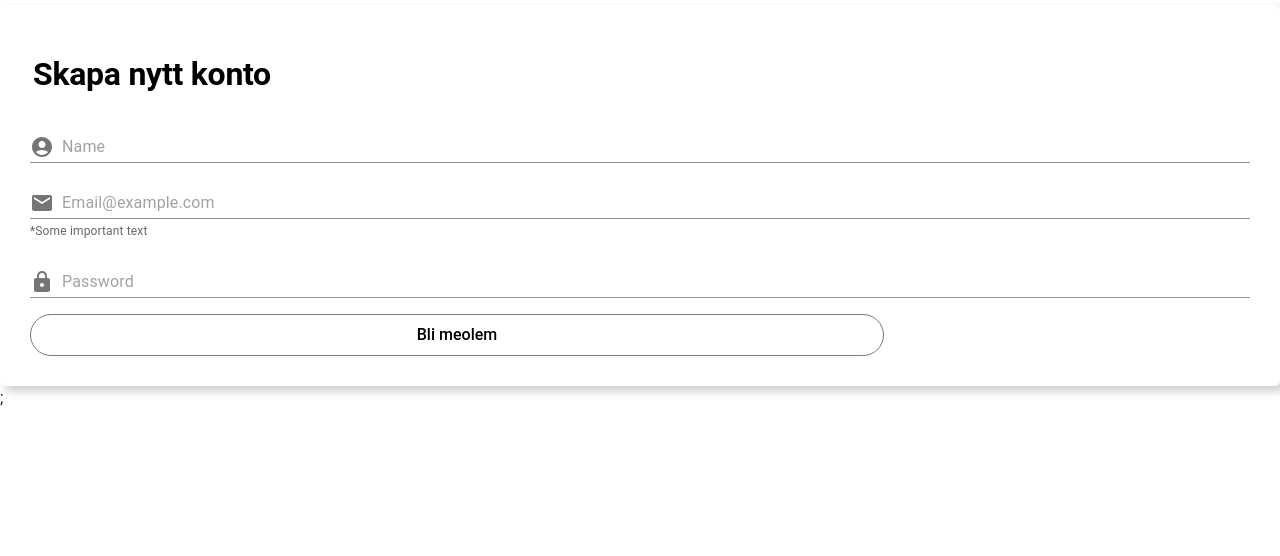
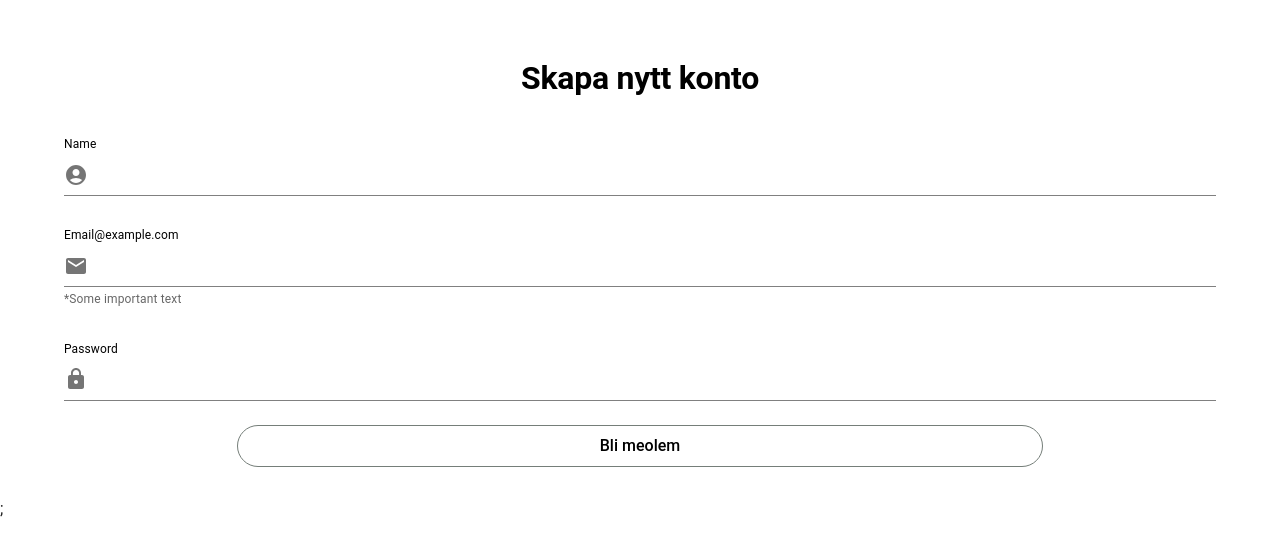
Before and after one commit to FyndBox/fynd-box, a React (Vite) app in the folder fyndbox-frontend/: page / in a window 1280 px wide. Shown: the top 556 px of the page. Built offline with nearby package versions, Linux system fonts and the light colour scheme.

Commit message:
TextField changes

```diff
--- a/fyndbox-frontend/src/pages/SignupPage/SignupPage.tsx
+++ b/fyndbox-frontend/src/pages/SignupPage/SignupPage.tsx
@@ -1,5 +1,5 @@
 import './SignupPageStyle';
-import { StyledBox , StyledTypography, StyledButton, StyledTextField} from "./SignupPageStyle";
+import { StyledContainer, StyledTypography, StyledButton, StyledTextField} from "./SignupPageStyle";
 import EmailIcon from '@mui/icons-material/Email';
 import LockIcon from '@mui/icons-material/Lock';
 import InputAdornment from '@mui/material/InputAdornment';
@@ -10,53 +10,67 @@ export const SignupPage =() =>{
     return(
         <div>
             <form>
-                <StyledBox>
+                <StyledContainer>
                     <StyledTypography variant='h2'>Skapa nytt konto</StyledTypography>
+
+
                     <StyledTextField
                         fullWidth
                         margin='normal'
                         type={'text'}
-                        placeholder='Name'
+                        label='Name'
                         variant='standard'
-                        InputProps={{
+                        slotProps={{
+                            input: {
                               startAdornment: (
                                 <InputAdornment position="start">
                                   <AccountCircleIcon />
                                 </InputAdornment>
                               ),
+                            },
                           }}
                     />
                     <StyledTextField
                         fullWidth
                         margin='normal'
                         type={'email'}
-                        placeholder="Email@example.com"
+                        label="Email@example.com"
                         variant="standard"
                         helperText="*Some important text"
-                        InputProps={{
+                        slotProps={{
+                            input: {
                               startAdornment: (
                                 <InputAdornment position="start">
                                   <EmailIcon />
                                 </InputAdornment>
                               ),
+                            },
                         }}
                     />
                     <StyledTextField
                         fullWidth
                         margin='normal'
                         type={'password'}
-                        placeholder='Password'
+                        label='Password'
                         variant='standard'
-                        InputProps={{
+                        slotProps={{
+                            input: {
                               startAdornment: (
                                 <InputAdornment position="start">
                                   <LockIcon />
                                 </InputAdornment>
                               ),
+                            },
                         }}
                     />
+
+
+
+
                     <StyledButton variant="outlined">Bli meolem</StyledButton>
-                </StyledBox>
+
+
+                </StyledContainer>
 
             </form>
         </div>
--- a/fyndbox-frontend/src/pages/SignupPage/SignupPageStyle.tsx
+++ b/fyndbox-frontend/src/pages/SignupPage/SignupPageStyle.tsx
@@ -1,34 +1,54 @@
-import { Box, Typography, Button, TextField, } from "@mui/material";
+import { Typography, Button, TextField, Container,} from "@mui/material";
 import { styled } from "@mui/material/styles";
 
-export const StyledBox = styled(Box)({
+
+export const StyledContainer = styled(Container)({
   display:'flex',
-  alignItems:'flex-start',
+  alignItems:'center',
   alignContent:'center',
   flexDirection:'column',
-  // maxWidth:400,
   margin:'auto',
   marginTop:5,
   padding:30,
-  // backgroundColor='red'
-  borderRadius:5,
-  boxShadow:'5px 5px 10px #ccc',
-  '&:hover': {
-    boxShadow: '10px 10px 15px #ccc',
-  },
 });
+
 
 export const StyledTypography = styled(Typography)({
   color: "#000000",
   padding: 3,
-  textAlign:'left',
-  lineHeight: '2.3',
+  textAlign:'center',
+  lineHeight: '2.5',
+
 
 });
 
-export const StyledTextField = styled(TextField)({
 
-});
+export const StyledTextField = styled(TextField)(({ theme }) => ({
+  marginBottom: theme.spacing(2),
+  '& .MuiInputBase-input': {
+    color: 'black', // Text color
+    padding: '10px', // Input padding
+  },
+  '& .MuiInputLabel-root': {
+    color: 'black', // Label color
+    fontWieght: 'bold',
+  },
+  '& .MuiInputLabel-shrink': {
+    color: 'black', // Label color when input is focused or filled
+  },
+  '& .MuiInput-underline:before': {
+    borderBottomColor: 'gray', // Underline color before focus
+  },
+  '& .MuiInput-underline:hover:before': {
+    borderBottomColor: '#121212', // Underline color on hover
+  },
+  '& .MuiInput-underline:after': {
+    borderBottomColor: 'gray', // Underline color after focus
+  },
+}));
+
+
+
 
 export const StyledButton = styled(Button)({
   color: "#000000",
@@ -40,4 +60,7 @@ export const StyledButton = styled(Button)({
   border: '0.5px solid #757e79',
   transition: 'borderColor 0.3s ease',
   width:'70%',
- });
+  '&:hover': {
+    background:'#d9dfdc8f',
+  },
+});
```
Lines whose indentation alone changed are shown as unchanged.
